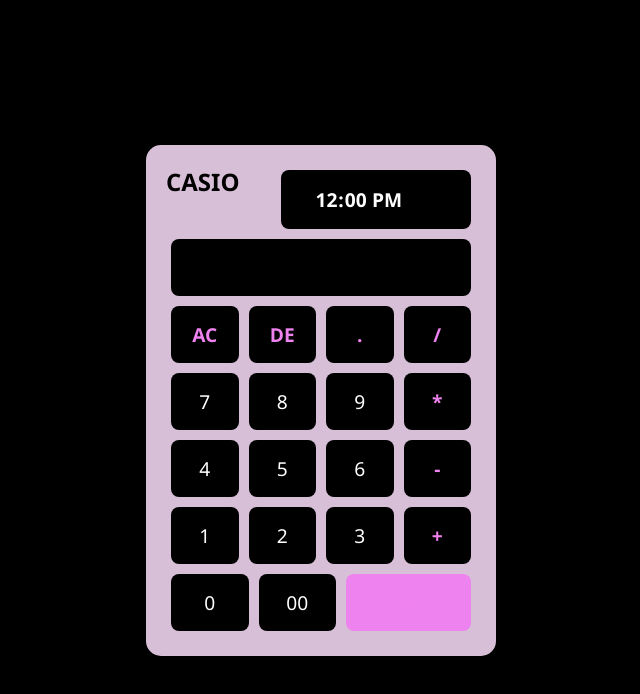
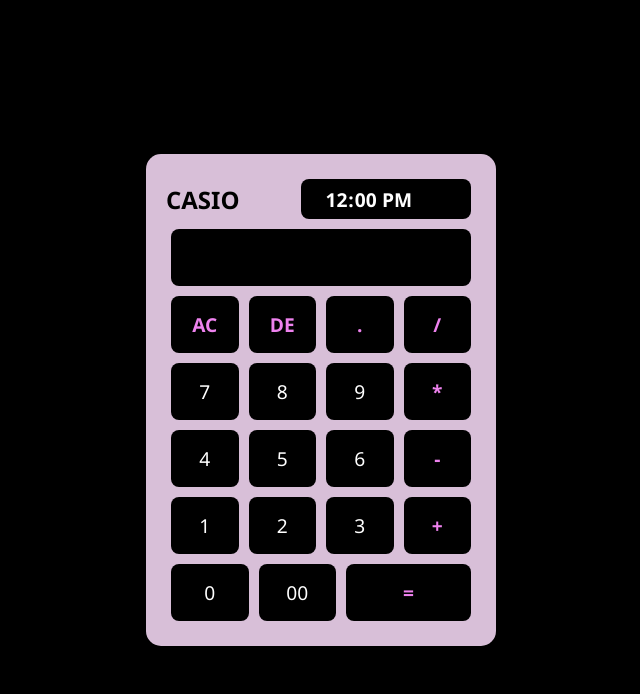
Before and after one commit to Bignon7/JS_PROJET1, a plain HTML site: page index.html in a window 1280 px wide. Shown: the whole page, without its empty margins (319-959 px from the left). Drawn offline with Linux system fonts and the light colour scheme.

Commit message:
Update style.css

```diff
--- a/style.css
+++ b/style.css
@@ -14,12 +14,13 @@ body {
     padding: 10px;
 }
 
+
 .container {
     display: flex;
     flex-direction: column;
     align-items: center;
     width: 100%;
-    max-width: 350px; /* Empêche l'élargissement excessif */
+    max-width: 350px;
     background: thistle;
     border-radius: 15px;
     padding: 20px;
@@ -52,6 +53,33 @@ body {
     cursor: default;
 }
 
+
+
+.wrapper div:first-child {
+    display: flex;
+    align-items: center;
+    justify-content: space-between;
+    width: 100%;
+    gap: 10px;
+}
+
+.wrapper h2 {
+    margin: 0;
+    font-size: 1.5em;
+    flex-shrink: 0;
+}
+
+.write1 {
+    height: 40px;
+    text-align: center;
+    padding: 5px;
+    border-radius: 5px;
+}
+
+
+
+
+
 .wrapper input {
     flex: 1;
     padding: 15px;
@@ -71,8 +99,7 @@ body {
 }
 
 .wrapper .equal {
-    flex: 2; /* Rendre le bouton "=" plus large */
-    background-color: violet;
+    flex: 2;
     color: black;
     font-weight: bold;
 }
@@ -99,6 +126,6 @@ body {
     }
 
     .write1 {
-        display: none; /* Masquer l'affichage de l'heure sur mobile */
+        display: none;
     }
 }
```
